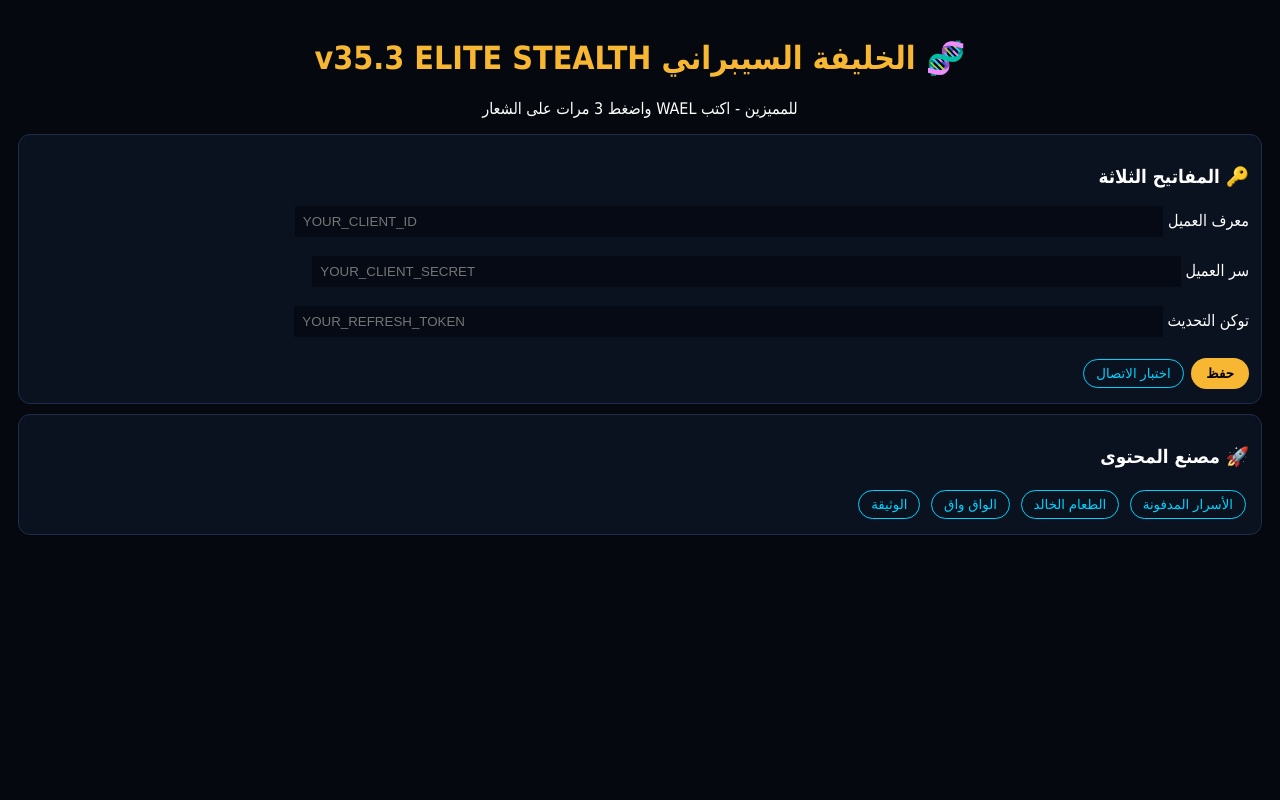
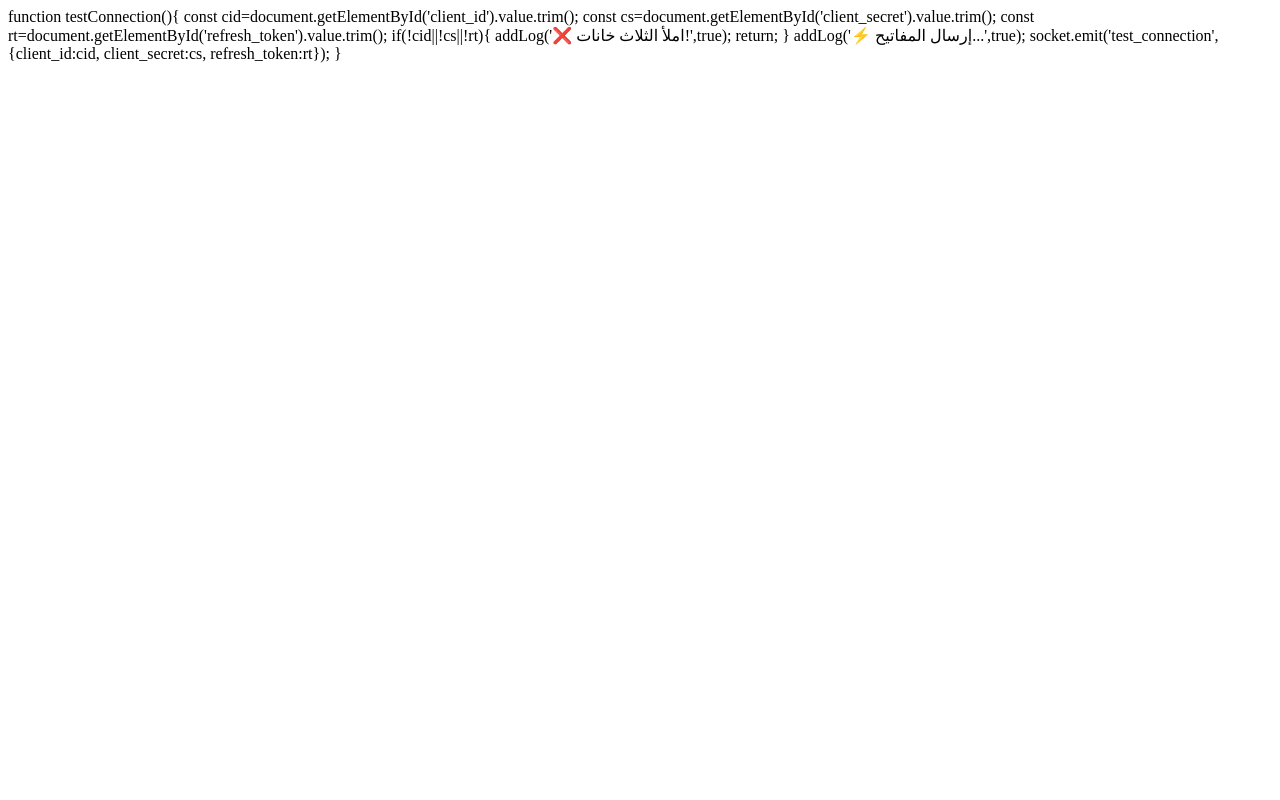
Before and after one commit to Adam18691/cyber-caliph-elite, a Flask app: page / in a window 1280 px wide. Run offline with Flask 3, Linux system fonts and the light colour scheme; some libraries are stand-ins or nearby versions.

Commit message:
index.html

```diff
--- a/templates/index.html
+++ b/templates/index.html
@@ -1,33 +1,8 @@
-<!DOCTYPE html>
-<html dir="rtl" lang="ar">
-<head>
-<meta charset="UTF-8">
-<meta name="viewport" content="width=device-width">
-<title>الخليفة السيبراني v35.3 ELITE</title>
-<script src="https://cdn.socket.io/4.5.0/socket.io.min.js"></script>
-<style>
-body{background:#05080f;color:#fff;padding:10px;font-family:Tahoma}
-.card{background:#0a111f;padding:12px;border-radius:12px;margin:10px 0;border:1px solid #1e2d4a}
-input{background:#050a15;border:none;color:#fff;padding:8px;width:70%;direction:ltr}
-.btn{background:#f7b733;color:#000;padding:8px 15px;border-radius:20px;border:none;font-weight:700}
-.btn2{background:transparent;border:1px solid #00d2ff;color:#00d2ff;padding:6px 12px;border-radius:15px;margin:3px}
-.log{background:#050a15;height:150px;overflow:auto;font-size:12px;padding:8px}
-</style>
-</head>
-<body>
-<h1 style="text-align:center;color:#f7b733">🧬 الخليفة السيبراني v35.3 ELITE STEALTH</h1>
-<p style="text-align:center">للمميزين - اكتب WAEL واضغط 3 مرات على الشعار</p>
-<div class="card">
-<h3>🔑 المفاتيح الثلاثة</h3>
-معرف العميل <input id="client_id" placeholder="YOUR_CLIENT_ID"><br><br>
-سر العميل <input id="client_secret" placeholder="YOUR_CLIENT_SECRET"><br><br>
-توكن التحديث <input id="refresh_token" placeholder="YOUR_REFRESH_TOKEN"><br><br>
-<button class="btn" onclick="saveKeys()">حفظ</button>
-<button class="btn2" onclick="testConnection()">اختبار الاتصال</button>
-</div>
-<div class="card">
-<h3>🚀 مصنع المحتوى</h3>
-<button class="btn2" onclick="generateVideo('الأسرار المدفونة')">الأسرار المدفونة</button>
-<button class="btn2" onclick="generateVideo('الطعام الخالد')">الطعام الخالد</button>
-<button class="btn2" onclick="generateVideo('جزيرة الواق واق')">الواق واق</button>
-<button class="btn2" onclick="generateVideo('الوثيقة السرية')">الوثيقة
+function testConnection(){
+    const cid=document.getElementById('client_id').value.trim();
+    const cs=document.getElementById('client_secret').value.trim();
+    const rt=document.getElementById('refresh_token').value.trim();
+    if(!cid||!cs||!rt){ addLog('❌ املأ الثلاث خانات!',true); return; }
+    addLog('⚡ إرسال المفاتيح...',true);
+    socket.emit('test_connection',{client_id:cid, client_secret:cs, refresh_token:rt});
+}
```
